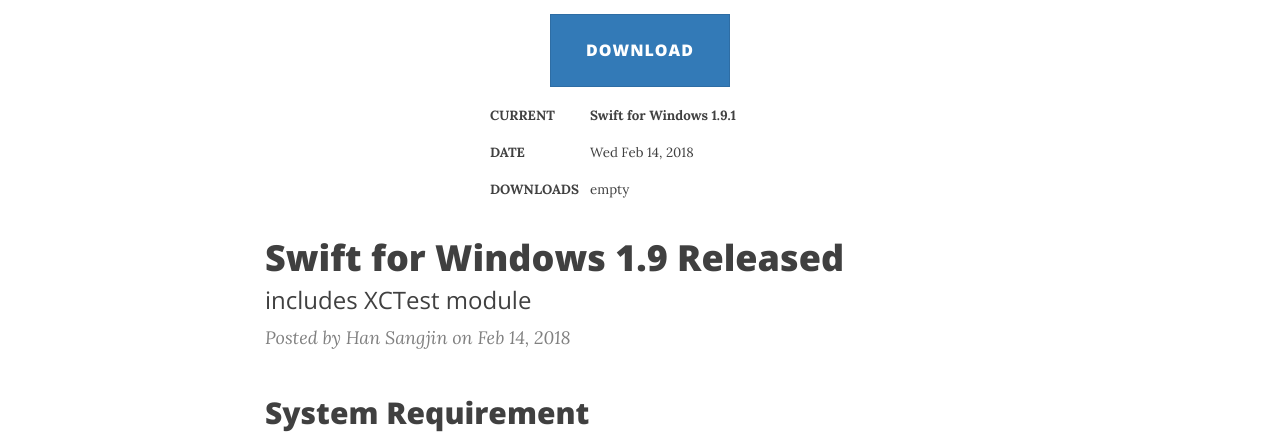
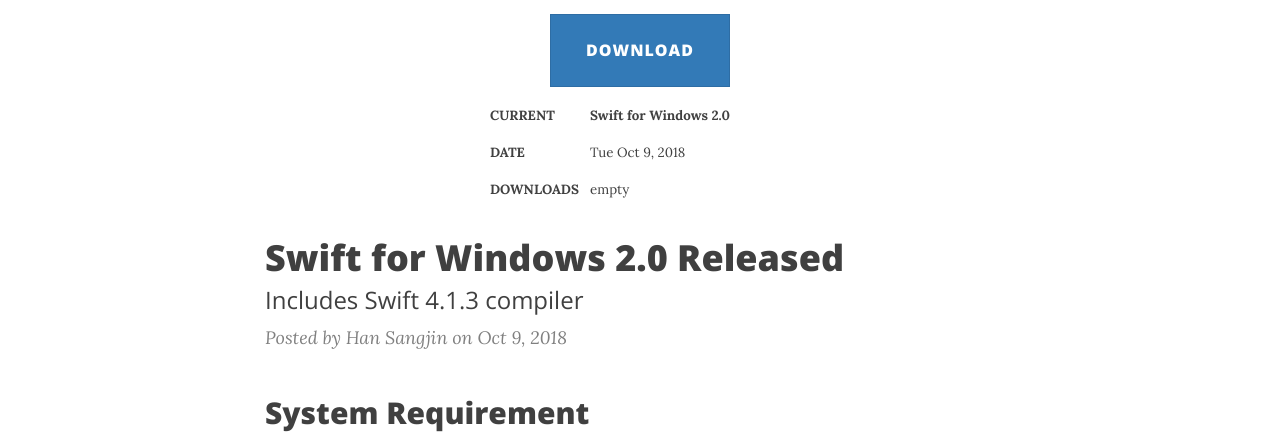
Before and after one commit to SwiftForWindows/SwiftForWindows.github.io, a Jekyll site: the page built from index.html, in a window 1280 px wide and 900 px high, scrolled down 497 px. Shown: the part 153-589 px from the top of the window. Built offline with Jekyll 4.4.1, drawn with Linux system fonts in a browser that asks for light colours; nearby versions of some CDN libraries.

Commit message:
Update index.html

```diff
--- a/index.html
+++ b/index.html
@@ -12,7 +12,7 @@
 
 <table height="50"></table>
 <div align="center" height="500">
-<a name="download" /><a class="btn btn-lg btn-primary" href="https://github.com/SwiftForWindows/SwiftForWindows/releases/download/v1.9.1/SwiftForWindows-1.9.1.exe" target="_blank">Download</a>
+<a name="download" /><a class="btn btn-lg btn-primary" href="https://github.com/SwiftForWindows/SwiftForWindows/releases/download/v2.0/SwiftForWindows-2.0.exe" target="_blank">Download</a>
 </div>
 <table height="10"></table>
 
@@ -22,14 +22,14 @@
 <td align="left" width="100" style="font-weight:bold">
 <div id="downinfo" width="100">CURRENT</div></td>
 <td width="200" style="font-weight:bold">
-Swift for Windows 1.9.1
+Swift for Windows 2.0
 </td>
 <td/></tr>
 <tr height="37" ><td/>
 <td align="left" style="font-weight:bold">
 <div id="downinfo">DATE</div></td>
 <td>
-Wed Feb 14, 2018
+Tue Oct 9, 2018
 </td>
 <td/></tr>
 <tr height="37" ><td/>
@@ -42,16 +42,16 @@
 </table>
 
 <div class="post-preview">
-    <a href="/news/2018/02/14/Swift-for-Windows-1.9-Released/">
-        <h2 class="post-title">            Swift for Windows 1.9 Released
+    <a href="/news/2018/10/09/Swift-for-Windows-2.0-Released/">
+        <h2 class="post-title">            Swift for Windows 2.0 Released
         </h2>
 
         <h3 class="post-subtitle">
-            includes XCTest module
+            Includes Swift 4.1.3 compiler
         </h3>
 
     </a>
-    <p class="post-meta" style="margin-bottom:5px">Posted by Han Sangjin on Feb 14, 2018</p>
+    <p class="post-meta" style="margin-bottom:5px">Posted by Han Sangjin on Oct 9, 2018</p>
 </div>
 <table height="20"></table>
 
```
